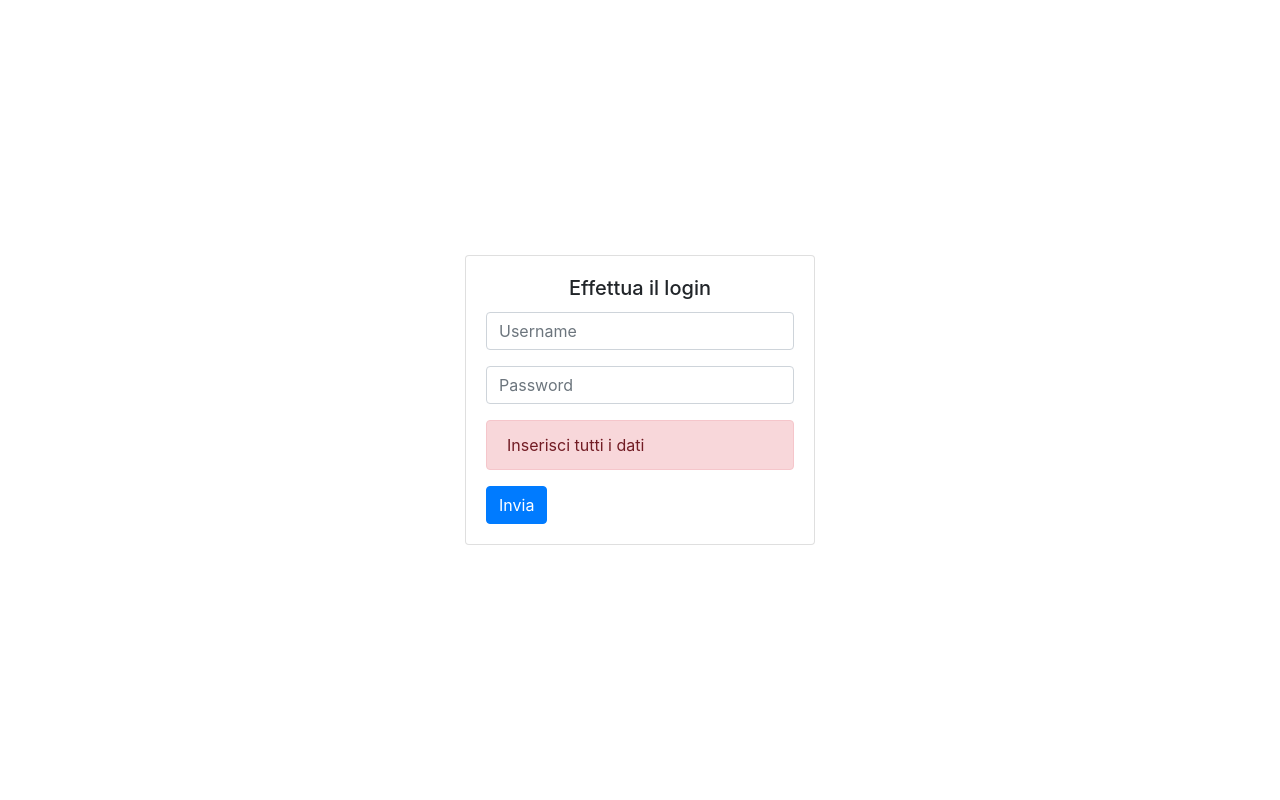
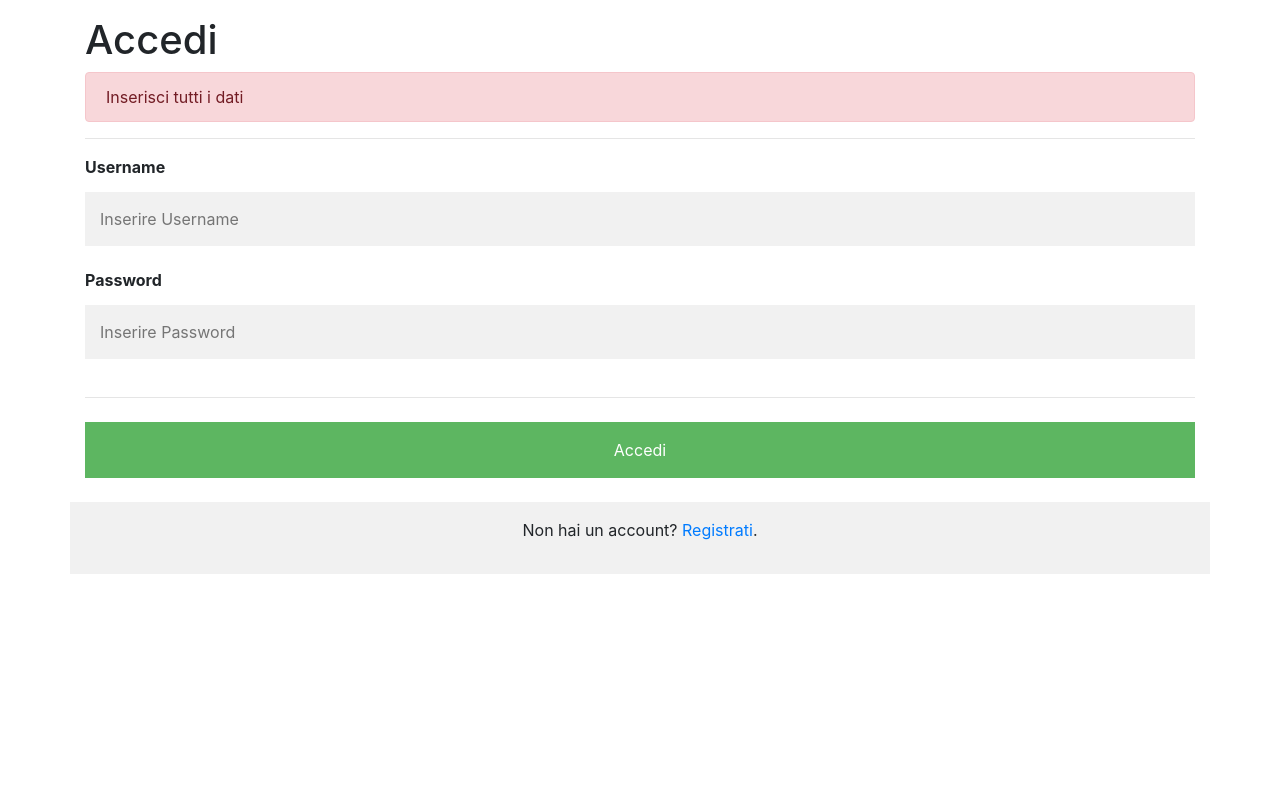
Before and after one commit to organizzazione-13/DB-Crud, a PHP site: the page made by routes/login/index.php in a window 1280 px wide. Run offline with PHP 8.4, Linux system fonts and the light colour scheme; some libraries are stand-ins or nearby versions.

Commit message:
lnbkòu.

```diff
--- /dev/null
+++ b/routes/login/css/main.css
@@ -0,0 +1,59 @@
+* {
+  box-sizing: border-box
+}
+
+/* Add padding to containers */
+.container {
+  padding: 16px;
+}
+
+/* Full-width input fields */
+input[type=text],
+input[type=password] {
+  width: 100%;
+  padding: 15px;
+  margin: 5px 0 22px 0;
+  display: inline-block;
+  border: none;
+  background: #f1f1f1;
+}
+
+input[type=text]:focus,
+input[type=password]:focus {
+  background-color: #ddd;
+  outline: none;
+}
+
+/* Overwrite default styles of hr */
+hr {
+  border: 1px solid #f1f1f1;
+  margin-bottom: 25px;
+}
+
+/* Set a style for the submit/register button */
+.registerbtn {
+  background-color: #4CAF50;
+  color: white;
+  padding: 16px 20px;
+  margin: 8px 0;
+  border: none;
+  cursor: pointer;
+  width: 100%;
+  opacity: 0.9;
+}
+
+.registerbtn:hover {
+  opacity: 1;
+}
+
+/* Add a blue text color to links */
+a {
+  color: rgb(16, 126, 236);
+}
+
+/* Set a grey background color and center the text of the "sign in" section */
+.signin,
+.signup {
+  background-color: #f1f1f1;
+  text-align: center;
+}
--- a/routes/login/index.php
+++ b/routes/login/index.php
@@ -1,37 +1,21 @@
-<!DOCTYPE html>
-<html>
+<!doctype html>
+<html lang="en">
 
 <head>
-    <meta charset="utf-8">
-    <meta http-equiv="X-UA-Compatible" content="IE=edge">
-    <title>Page Title</title>
-    <meta name="viewport" content="width=device-width, initial-scale=1">
-    <link rel="stylesheet" href="https://stackpath.bootstrapcdn.com/bootstrap/4.2.1/css/bootstrap.min.css" integrity="sha384-GJzZqFGwb1QTTN6wy59ffF1BuGJpLSa9DkKMp0DgiMDm4iYMj70gZWKYbI706tWS"
-        crossorigin="anonymous">
-    <script src="https://code.jquery.com/jquery-3.3.1.slim.min.js" integrity="sha384-q8i/X+965DzO0rT7abK41JStQIAqVgRVzpbzo5smXKp4YfRvH+8abtTE1Pi6jizo"
-        crossorigin="anonymous"></script>
-    <script src="https://cdnjs.cloudflare.com/ajax/libs/popper.js/1.14.6/umd/popper.min.js" integrity="sha384-wHAiFfRlMFy6i5SRaxvfOCifBUQy1xHdJ/yoi7FRNXMRBu5WHdZYu1hA6ZOblgut"
-        crossorigin="anonymous"></script>
-    <script src="https://stackpath.bootstrapcdn.com/bootstrap/4.2.1/js/bootstrap.min.js" integrity="sha384-B0UglyR+jN6CkvvICOB2joaf5I4l3gm9GU6Hc1og6Ls7i6U/mkkaduKaBhlAXv9k"
-        crossorigin="anonymous"></script>
-    <script src="js/main.js"></script>
+  <title>Title</title>
+  <!-- Required meta tags -->
+  <meta charset="utf-8">
+  <meta name="viewport" content="width=device-width, initial-scale=1, shrink-to-fit=no">
+  <link rel="stylesheet" href="css/main.css">
+  <link rel="stylesheet" href="https://stackpath.bootstrapcdn.com/bootstrap/4.1.3/css/bootstrap.min.css" integrity="sha384-MCw98/SFnGE8fJT3GXwEOngsV7Zt27NXFoaoApmYm81iuXoPkFOJwJ8ERdknLPMO"
+    crossorigin="anonymous">
 </head>
 
 <body>
+  <form method="POST" autocomplete="off" action="main.php">
     <div class="container">
-        <div class="row justify-content-center align-items-center" style="height:100vh">
-            <div class="col-4">
-                <div class="card">
-                    <div class="card-body">
-                        <h5 class="card-title text-center">Effettua il login</h5>
-                        <form action="./main.php" method="POST" autocomplete="off">
-                            <div class="form-group">
-                                <input type="text" class="form-control" name="username" placeholder="Username">
-                            </div>
-                            <div class="form-group">
-                                <input type="password" class="form-control" name="password" placeholder="Password">
-                            </div>
-                            <div id="errore"><?php
+      <h1>Accedi</h1>
+                                        <div id="errore"><?php
                             if(isset($_GET['err']))
                             echo "
 <div class=\"alert alert-danger\" role=\"alert\">
@@ -39,13 +23,28 @@
 </div>
 ";
                             ?></div>
-                            <button type="submit" id="sendlogin" class="btn btn-primary">Invia</button>
-                        </form>
-                    </div>
-                </div>
-            </div>
-        </div>
+      <hr>
+
+      <label for="username"><b>Username</b></label>
+      <input type="text" placeholder="Inserire Username" name="username" required>
+
+      <label for="password"><b>Password</b></label>
+      <input type="password" placeholder="Inserire Password" name="password" required>
+
+      <hr>
+      <button type="submit" class="registerbtn"> Accedi</button>
     </div>
+    <div class="container signup">
+      <p>Non hai un account? <a href="login.php">Registrati</a>.</p>
+    </div>
+  </form>
+
+  <script src="https://code.jquery.com/jquery-3.3.1.slim.min.js" integrity="sha384-q8i/X+965DzO0rT7abK41JStQIAqVgRVzpbzo5smXKp4YfRvH+8abtTE1Pi6jizo"
+    crossorigin="anonymous"></script>
+  <script src="https://cdnjs.cloudflare.com/ajax/libs/popper.js/1.14.3/umd/popper.min.js" integrity="sha384-ZMP7rVo3mIykV+2+9J3UJ46jBk0WLaUAdn689aCwoqbBJiSnjAK/l8WvCWPIPm49"
+    crossorigin="anonymous"></script>
+  <script src="https://stackpath.bootstrapcdn.com/bootstrap/4.1.3/js/bootstrap.min.js" integrity="sha384-ChfqqxuZUCnJSK3+MXmPNIyE6ZbWh2IMqE241rYiqJxyMiZ6OW/JmZQ5stwEULTy"
+    crossorigin="anonymous"></script>
 </body>
 
 </html>
--- a/routes/registrazione/index.php
+++ b/routes/registrazione/index.php
@@ -15,7 +15,6 @@
   <form method="POST" autocomplete="off" action="main.php">
     <div class="container">
       <h1>Registrazione</h1>
-      <p>Riempire tutti i campi per crare un account</p>
                                   <div id="errore"><?php
                             if(isset($_GET['err']))
                             echo "
```
Also changed, not shown: Login/css/main.css (deleted, +0 -54 lines), Login/index.html (deleted, +0 -34 lines), Login/main.php (deleted, +0 -26 lines), routes/home/index.php (+10 -10 lines).
